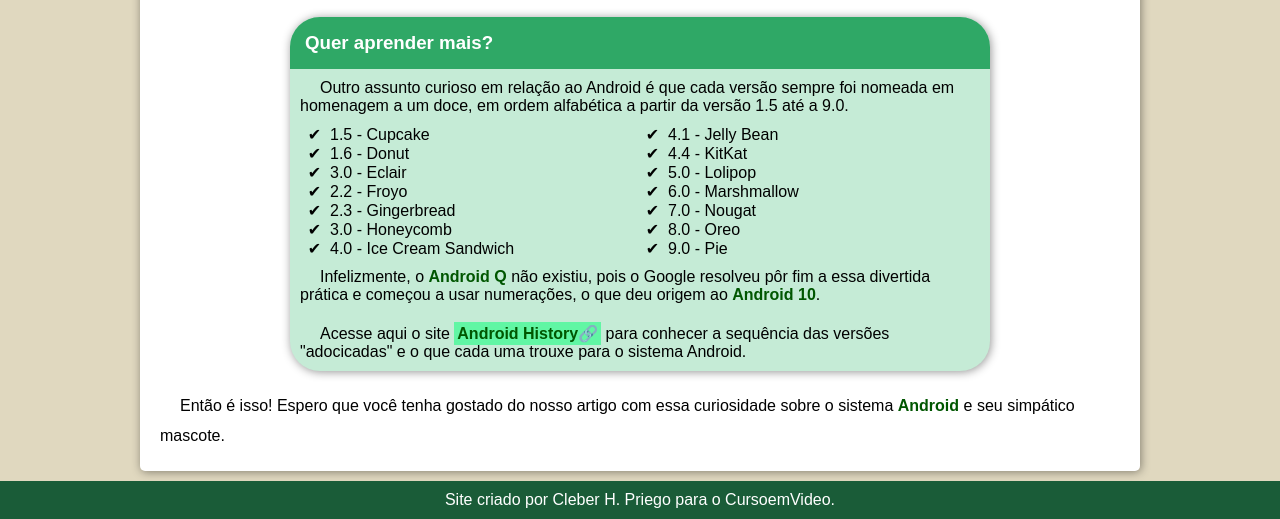
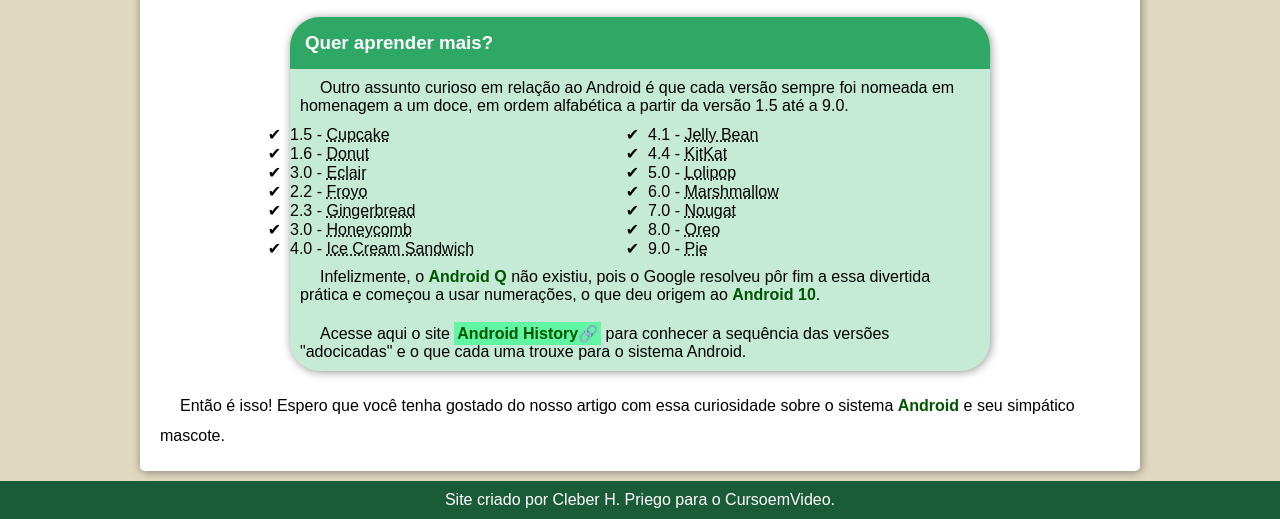
Before and after one commit to CleberPriego/projeto10, a plain HTML site: page index.html in a window 1280 px wide. Shown: the part 2066-2585 px from the top of the page. Drawn offline with Linux system fonts and the light colour scheme.

Commit message:
ajustes na lista

```diff
--- a/index.html
+++ b/index.html
@@ -49,20 +49,20 @@
                 <p>Outro assunto curioso em relação ao Android é que cada versão sempre foi nomeada em homenagem a um doce, em ordem alfabética a partir da versão 1.5 até a 9.0.</p>
 
                 <ul>
-                    <li>1.5 - Cupcake</li>
-                    <li>1.6 - Donut</li>
-                    <li>3.0 - Eclair</li>
-                    <li>2.2 - Froyo</li>
-                    <li>2.3 - Gingerbread</li>
-                    <li>3.0 - Honeycomb</li>
-                    <li>4.0 - Ice Cream Sandwich</li>
-                    <li>4.1 - Jelly Bean</li>
-                    <li>4.4 - KitKat</li>
-                    <li>5.0 - Lolipop</li>
-                    <li>6.0 - Marshmallow</li>
-                    <li>7.0 - Nougat</li>
-                    <li>8.0 - Oreo</li>
-                    <li>9.0 - Pie</li>
+                    <li>1.5 - <abbr title="Bolo de Copo">Cupcake</abbr></li>
+                    <li>1.6 - <abbr title="Rosquinha">Donut</abbr></li>
+                    <li>3.0 - <abbr title="Bomba">Eclair</abbr></li>
+                    <li>2.2 - <abbr title="Iogurte congelado">Froyo</abbr></li>
+                    <li>2.3 - <abbr title="Biscoito de gengibre">Gingerbread</abbr></li>
+                    <li>3.0 - <abbr title="Favo de mel">Honeycomb</abbr></li>
+                    <li>4.0 - <abbr title="Sanduiche de sorvete">Ice Cream Sandwich</abbr></li>
+                    <li>4.1 - <abbr title="Jujuba">Jelly Bean</abbr></li>
+                    <li>4.4 - <abbr title="KitKat">KitKat</abbr></li>
+                    <li>5.0 - <abbr title="Pirulito">Lolipop</abbr></li>
+                    <li>6.0 - <abbr title="Marshmallow">Marshmallow</abbr></li>
+                    <li>7.0 - <abbr title="Torrone">Nougat</abbr></li>
+                    <li>8.0 - <abbr title="Oreo">Oreo</abbr></li>
+                    <li>9.0 - <abbr title="Torta">Pie</abbr></li>
                 </ul>
                 <p>Infelizmente, o <span class="selecaoPalavra">Android Q</span> não existiu, pois o Google resolveu pôr fim a essa divertida prática e começou a usar numerações, o que deu origem ao <span class="selecaoPalavra">Android 10</span>.</p>
                 <p>Acesse aqui o site <a href="https://www.android.com/intl/pt-BR_br/history/" target="_blank" rel="noopener noreferrer"><span class="selecaoPalavra">Android History</span></a> para conhecer a sequência das versões "adocicadas" e o que cada uma trouxe para o sistema Android.</p>
--- a/style.css
+++ b/style.css
@@ -6,6 +6,7 @@
 }
 *{
     margin: 0;
+    padding: 0;
 }
 body{
     background-color: rgb(224, 216, 191);
```
